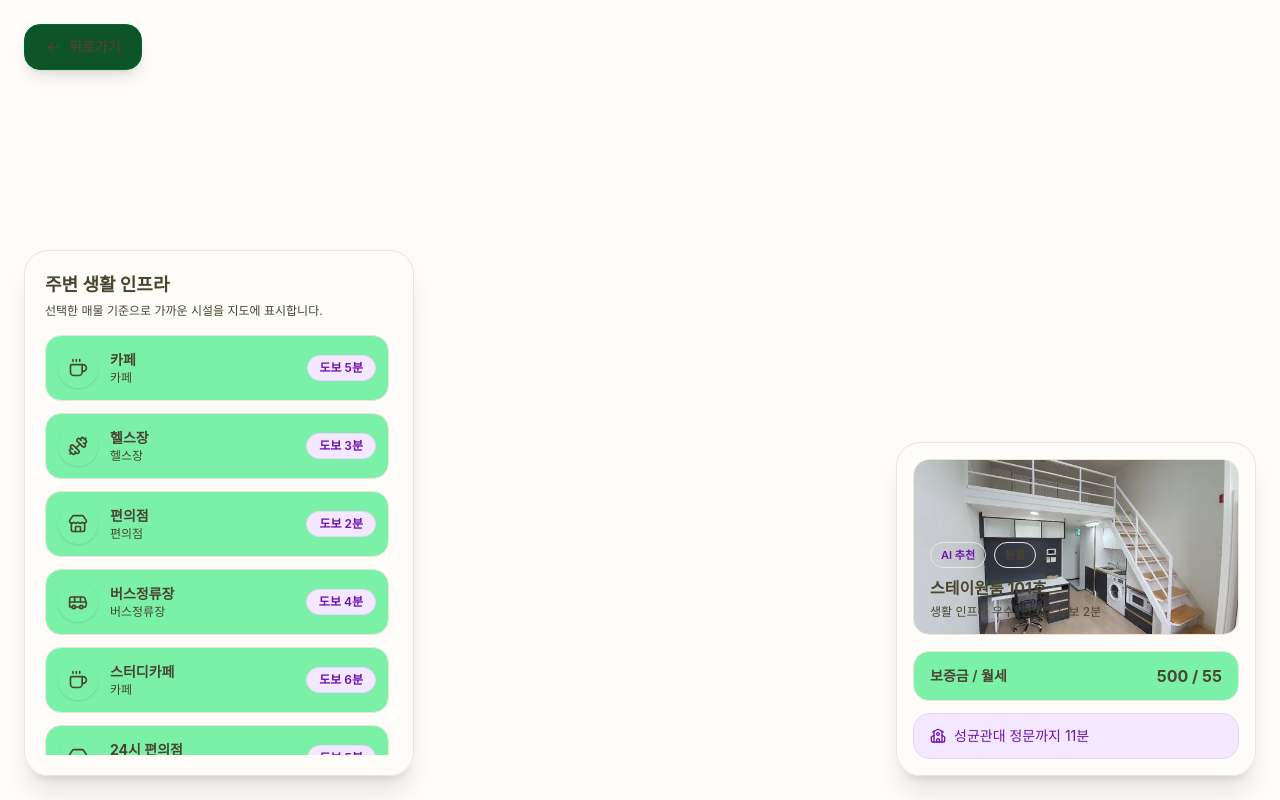
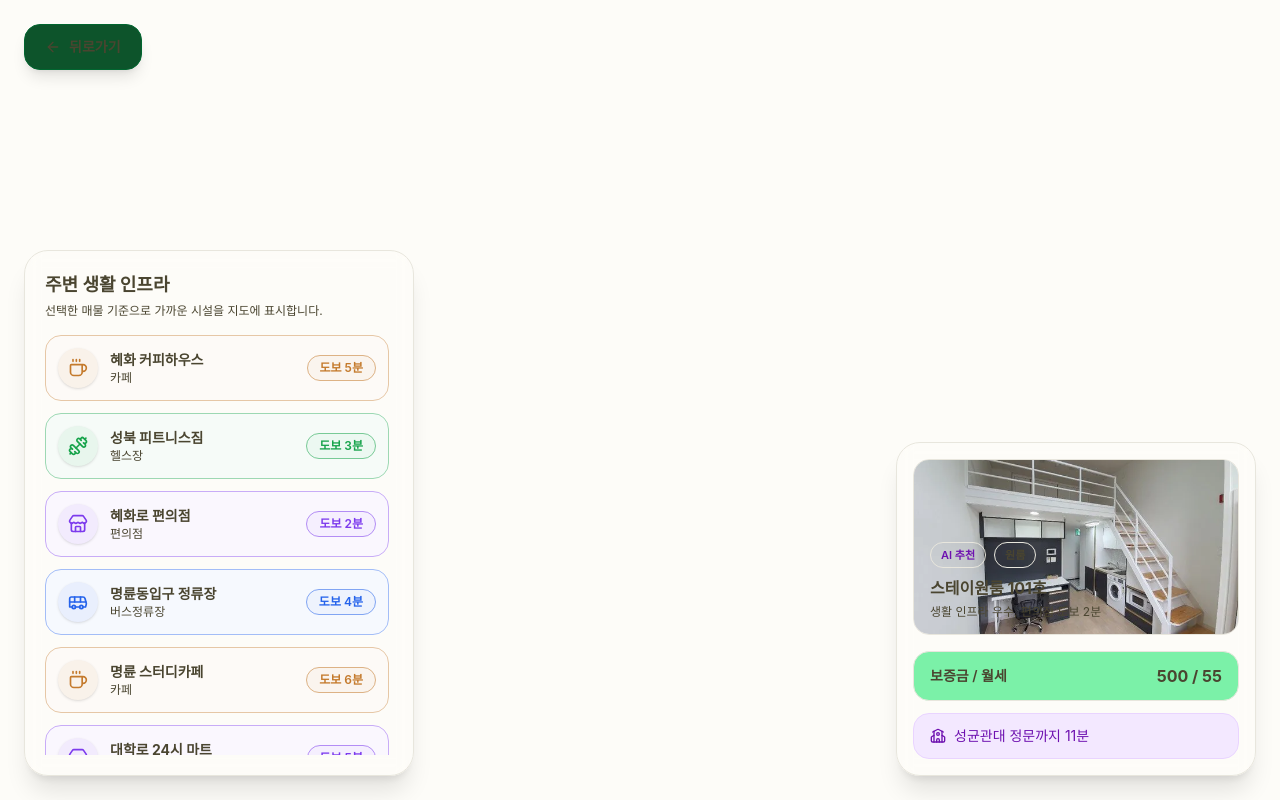
Before and after one commit to skku-2026-capstone-team-2/rooming-frontend, a React (Vite) app: page /infra-view in a window 1280 px wide. Built offline with nearby package versions, Linux system fonts and the light colour scheme; no server answers; a web font is replaced by a local one.

Commit message:
design: infra view 카드 색상 수정

```diff
--- a/src/data/dummyInfraPlaces.ts
+++ b/src/data/dummyInfraPlaces.ts
@@ -13,7 +13,7 @@ export const infraPlaces: InfraPlace[] = [
   {
     id: 1,
     type: "cafe",
-    label: "카페",
+    label: "혜화 커피하우스",
     lat: 37.5898,
     lng: 126.9957,
     distance: "도보 5분",
@@ -21,7 +21,7 @@ export const infraPlaces: InfraPlace[] = [
   {
     id: 2,
     type: "gym",
-    label: "헬스장",
+    label: "성북 피트니스짐",
     lat: 37.5891,
     lng: 126.9949,
     distance: "도보 3분",
@@ -29,7 +29,7 @@ export const infraPlaces: InfraPlace[] = [
   {
     id: 3,
     type: "store",
-    label: "편의점",
+    label: "혜화로 편의점",
     lat: 37.5895,
     lng: 126.9943,
     distance: "도보 2분",
@@ -37,7 +37,7 @@ export const infraPlaces: InfraPlace[] = [
   {
     id: 4,
     type: "bus",
-    label: "버스정류장",
+    label: "명륜동입구 정류장",
     lat: 37.5886,
     lng: 126.9959,
     distance: "도보 4분",
@@ -45,7 +45,7 @@ export const infraPlaces: InfraPlace[] = [
   {
     id: 5,
     type: "cafe",
-    label: "스터디카페",
+    label: "명륜 스터디카페",
     lat: 37.5902,
     lng: 126.9947,
     distance: "도보 6분",
@@ -53,7 +53,7 @@ export const infraPlaces: InfraPlace[] = [
   {
     id: 6,
     type: "store",
-    label: "24시 편의점",
+    label: "대학로 24시 마트",
     lat: 37.5892,
     lng: 126.9936,
     distance: "도보 5분",
@@ -61,7 +61,7 @@ export const infraPlaces: InfraPlace[] = [
   {
     id: 7,
     type: "gym",
-    label: "필라테스",
+    label: "혜화 필라테스 스튜디오",
     lat: 37.5902,
     lng: 126.9934,
     distance: "도보 6분",
@@ -69,7 +69,7 @@ export const infraPlaces: InfraPlace[] = [
   {
     id: 8,
     type: "bus",
-    label: "혜화역 방면 정류장",
+    label: "혜화역 방면 버스정류장",
     lat: 37.5889,
     lng: 126.9944,
     distance: "도보 6분",
--- a/src/pages/InfraViewScreen.tsx
+++ b/src/pages/InfraViewScreen.tsx
@@ -42,6 +42,13 @@ const infraCategoryIcon: Record<string, React.ElementType> = {
   gym: Dumbbell,
   store: Store,
   bus: Bus,
+};
+
+const infraCategoryColorToken: Record<string, string> = {
+  cafe: "--token-color-infra-cafe",
+  gym: "--token-color-infra-gym",
+  store: "--token-color-infra-store",
+  bus: "--token-color-infra-bus",
 };
 
 export default function InfraViewScreen() {
@@ -217,14 +224,26 @@ export default function InfraViewScreen() {
         <div className="max-h-[420px] space-y-3 overflow-y-auto pr-1">
           {nearbyInfraPlaces.map((place) => {
             const Icon = infraCategoryIcon[place.type] ?? Store;
+            const infraColor = `var(${infraCategoryColorToken[place.type] ?? "--token-color-purple-600"
+              })`;
 
             return (
               <div
                 key={place.id}
-                className="flex items-center justify-between rounded-2xl border border-beige-300 bg-green-300 p-3"
+                style={{
+                  borderColor: `color-mix(in srgb, ${infraColor} 42%, var(--token-color-white))`,
+                  backgroundColor: `color-mix(in srgb, ${infraColor} 4%, var(--token-color-white))`,
+                }}
+                className="flex items-center justify-between rounded-2xl border p-3"
               >
                 <div className="flex items-center gap-3">
-                  <div className="flex h-10 w-10 items-center justify-center rounded-full bg-card text-text-secondary shadow-sm">
+                  <div
+                    style={{
+                      backgroundColor: `color-mix(in srgb, ${infraColor} 10%, var(--token-color-white))`,
+                      color: infraColor,
+                    }}
+                    className="flex h-10 w-10 items-center justify-center rounded-full shadow-sm"
+                  >
                     <Icon className="h-5 w-5" />
                   </div>
 
@@ -238,7 +257,14 @@ export default function InfraViewScreen() {
                   </div>
                 </div>
 
-                <span className="rounded-full border border-purple-200 bg-purple-100 px-3 py-1 text-xs font-semibold text-purple-800">
+                <span
+                  style={{
+                    borderColor: `color-mix(in srgb, ${infraColor} 58%, var(--token-color-white))`,
+                    backgroundColor: `color-mix(in srgb, ${infraColor} 8%, var(--token-color-white))`,
+                    color: infraColor,
+                  }}
+                  className="rounded-full border px-3 py-1 text-xs font-semibold"
+                >
                   {place.distance}
                 </span>
               </div>
```
